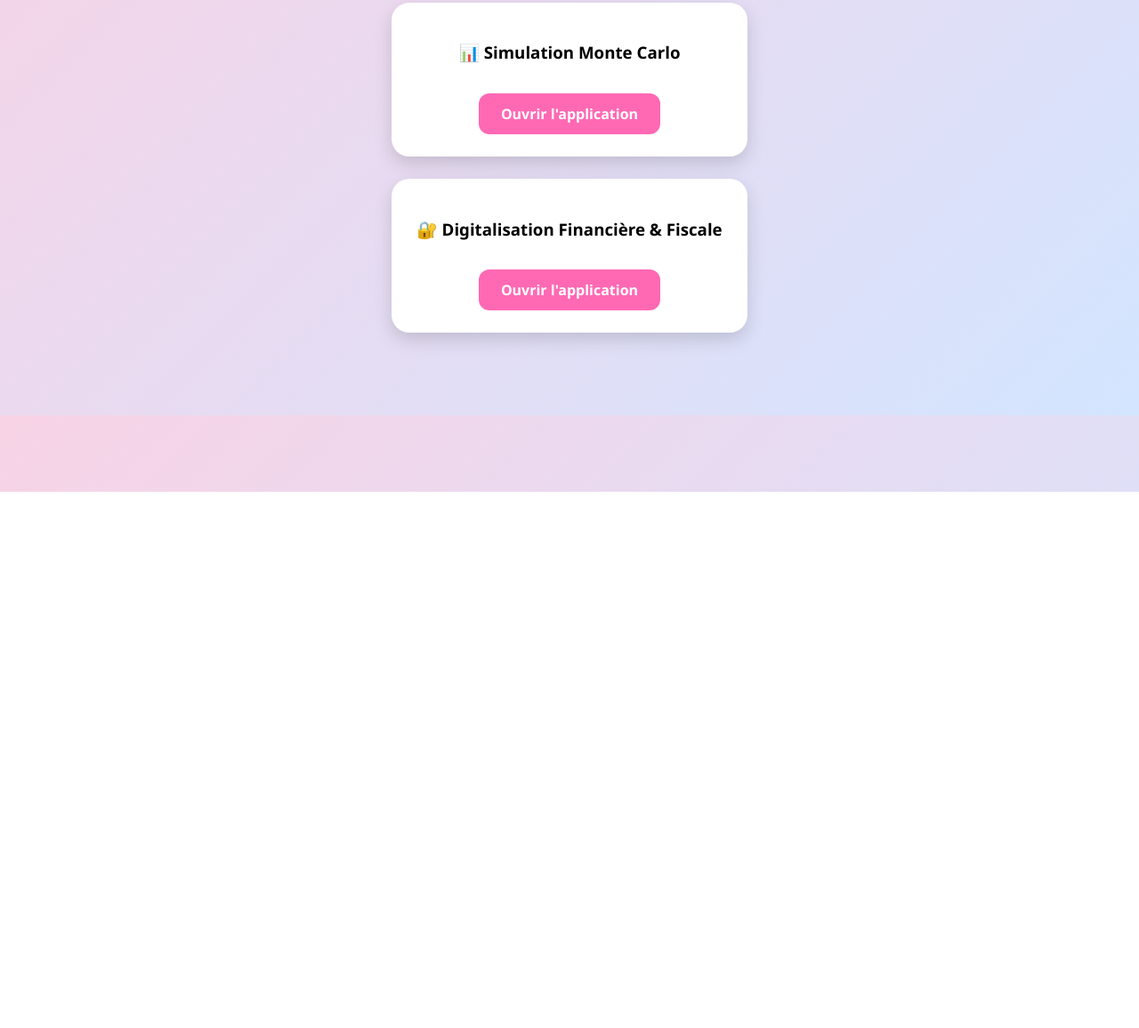
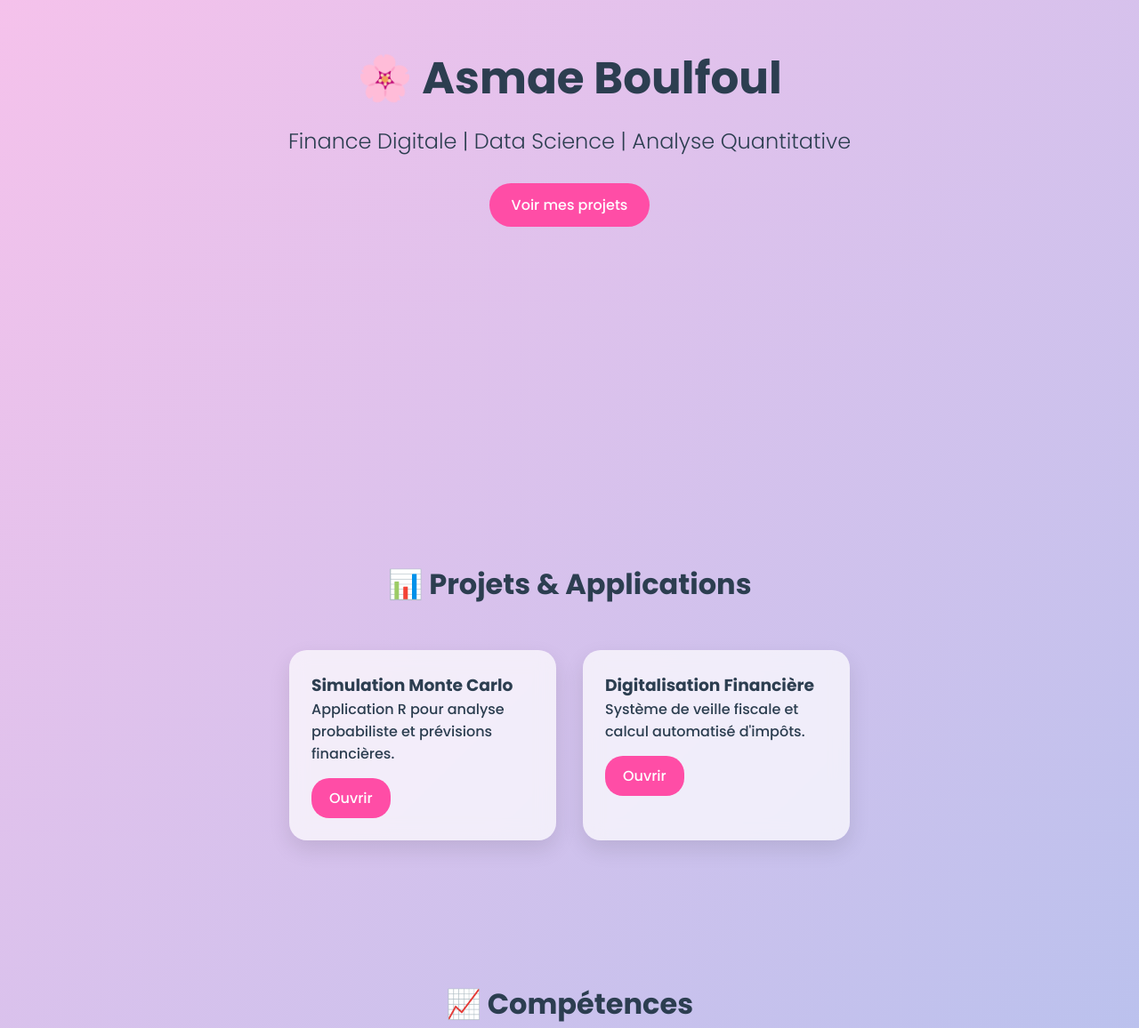
Before and after one commit to boulfoulasmae5-design/BLASMAE, a plain HTML site: page index.html in a window 1280 px wide. Shown: the part 247-1403 px from the top of the page at 89% size. Before the commit the page ends 800 px from the top, so only its background shows below. Drawn offline with nearby package versions, Linux system fonts and the light colour scheme.

Commit message:
Refactor index.html for improved structure and styling

```diff
--- a/index.html
+++ b/index.html
@@ -1,66 +1,226 @@
 <!DOCTYPE html>
-<html>
+<html lang="fr">
 <head>
-    <meta charset="UTF-8">
-    <title>Asmae Boulfoul | Finance Digitale</title>
+<meta charset="UTF-8">
+<meta name="viewport" content="width=device-width, initial-scale=1.0">
+<title>Asmae Boulfoul | Finance Digitale</title>
 
-    <style>
-        body {
-            font-family: 'Segoe UI', sans-serif;
-            background: linear-gradient(135deg, #f8d3e6, #d3e5ff);
-            text-align: center;
-            padding: 60px;
-        }
+<link href="https://fonts.googleapis.com/css2?family=Poppins:wght@300;500;700&display=swap" rel="stylesheet">
+<script src="https://cdn.jsdelivr.net/npm/chart.js"></script>
 
-        h1 { font-size: 40px; color: #2c3e50; }
-        h2 { color: #555; margin-bottom: 40px; }
+<style>
 
-        .card {
-            background: white;
-            width: 350px;
-            margin: 25px auto;
-            padding: 25px;
-            border-radius: 20px;
-            box-shadow: 0px 8px 20px rgba(0,0,0,0.15);
-            transition: transform 0.3s ease;
-        }
+*{
+margin:0;
+padding:0;
+box-sizing:border-box;
+font-family:'Poppins',sans-serif;
+scroll-behavior:smooth;
+}
 
-        .card:hover { transform: scale(1.05); }
+body{
+background:linear-gradient(135deg,#fbc2eb,#a6c1ee);
+color:#2c3e50;
+}
 
-        a {
-            display: inline-block;
-            margin-top: 15px;
-            padding: 12px 25px;
-            background: #ff69b4;
-            color: white;
-            text-decoration: none;
-            border-radius: 12px;
-            font-weight: bold;
-        }
+/* HEADER */
+header{
+height:100vh;
+display:flex;
+flex-direction:column;
+justify-content:center;
+align-items:center;
+text-align:center;
+animation:fadeIn 1.5s ease-in-out;
+}
 
-        a:hover { background: #e91e63; }
-    </style>
+header h1{
+font-size:50px;
+font-weight:700;
+}
+
+header h2{
+margin-top:15px;
+font-weight:300;
+}
+
+.btn{
+margin-top:30px;
+padding:12px 25px;
+background:#ff4da6;
+color:white;
+text-decoration:none;
+border-radius:30px;
+transition:0.3s;
+}
+
+.btn:hover{
+background:#e60073;
+transform:scale(1.1);
+}
+
+/* SECTION */
+section{
+padding:80px 10%;
+}
+
+.section-title{
+text-align:center;
+margin-bottom:50px;
+font-size:32px;
+}
+
+/* CARDS */
+.cards{
+display:flex;
+flex-wrap:wrap;
+justify-content:center;
+gap:30px;
+}
+
+.card{
+background:rgba(255,255,255,0.7);
+backdrop-filter:blur(10px);
+width:300px;
+padding:25px;
+border-radius:20px;
+box-shadow:0 10px 25px rgba(0,0,0,0.1);
+transition:0.4s;
+opacity:0;
+transform:translateY(50px);
+}
+
+.card.show{
+opacity:1;
+transform:translateY(0);
+}
+
+.card:hover{
+transform:scale(1.05);
+}
+
+.card a{
+display:inline-block;
+margin-top:15px;
+padding:10px 20px;
+background:#ff4da6;
+color:white;
+text-decoration:none;
+border-radius:20px;
+}
+
+/* GRAPH */
+.chart-container{
+width:100%;
+max-width:600px;
+margin:0 auto;
+}
+
+/* FOOTER */
+footer{
+text-align:center;
+padding:40px;
+background:white;
+margin-top:50px;
+}
+
+/* ANIMATION */
+@keyframes fadeIn{
+from{opacity:0; transform:translateY(-30px);}
+to{opacity:1; transform:translateY(0);}
+}
+
+@media(max-width:768px){
+.cards{
+flex-direction:column;
+align-items:center;
+}
+}
+
+</style>
 </head>
 
 <body>
 
+<header>
 <h1>🌸 Asmae Boulfoul</h1>
 <h2>Finance Digitale | Data Science | Analyse Quantitative</h2>
+<a href="#projects" class="btn">Voir mes projets</a>
+</header>
+
+<section id="projects">
+<h2 class="section-title">📊 Projets & Applications</h2>
+
+<div class="cards">
 
 <div class="card">
-    <h3>📊 Simulation Monte Carlo</h3>
-    <a href="https://53vzyd-bl-asmae.shinyapps.io/montevf/" target="_blank">
-        Ouvrir l'application
-    </a>
+<h3>Simulation Monte Carlo</h3>
+<p>Application R pour analyse probabiliste et prévisions financières.</p>
+<a href="https://53vzyd-bl-asmae.shinyapps.io/montevf/" target="_blank">Ouvrir</a>
 </div>
 
 <div class="card">
-    <h3>🔐 Digitalisation Financière & Fiscale
-</h3>
-    <a href="https://53vzyd-bl-asmae.shinyapps.io/APPSEC/" target="_blank">
-        Ouvrir l'application
-    </a>
+<h3>Digitalisation Financière</h3>
+<p>Système de veille fiscale et calcul automatisé d'impôts.</p>
+<a href="https://53vzyd-bl-asmae.shinyapps.io/APPSEC/" target="_blank">Ouvrir</a>
 </div>
+
+</div>
+</section>
+
+<section>
+<h2 class="section-title">📈 Compétences</h2>
+
+<div class="chart-container">
+<canvas id="skillsChart"></canvas>
+</div>
+</section>
+
+<footer>
+<p>📍 Rabat | 📞 +212619336579 | ✉️ boulfoulasmae5@gmail.com</p>
+</footer>
+
+<script>
+
+/* Animation scroll */
+const cards = document.querySelectorAll('.card');
+
+window.addEventListener('scroll',()=>{
+cards.forEach(card=>{
+const cardTop = card.getBoundingClientRect().top;
+if(cardTop < window.innerHeight - 50){
+card.classList.add('show');
+}
+});
+});
+
+/* Chart */
+const ctx = document.getElementById('skillsChart');
+
+new Chart(ctx,{
+type:'radar',
+data:{
+labels:['Comptabilité','Fiscalité','Power BI','R & Python','ERP','Analyse données'],
+datasets:[{
+label:'Niveau de maîtrise',
+data:[90,85,80,75,85,88],
+backgroundColor:'rgba(255,77,166,0.2)',
+borderColor:'#ff4da6',
+borderWidth:2
+}]
+},
+options:{
+scales:{
+r:{
+angleLines:{color:'#ccc'},
+grid:{color:'#ddd'},
+pointLabels:{font:{size:14}}
+}
+}
+}
+});
+
+</script>
 
 </body>
 </html>
```
